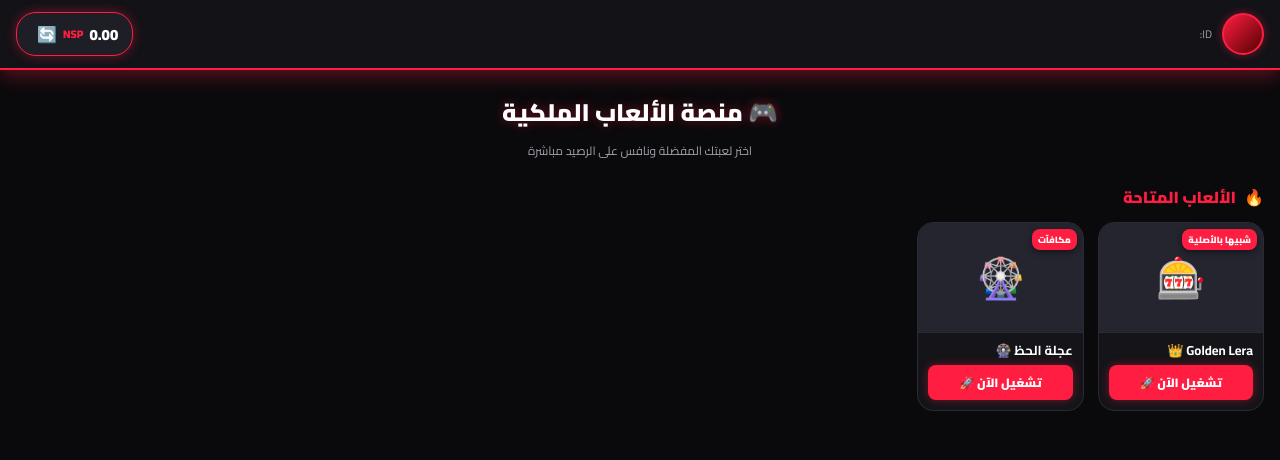
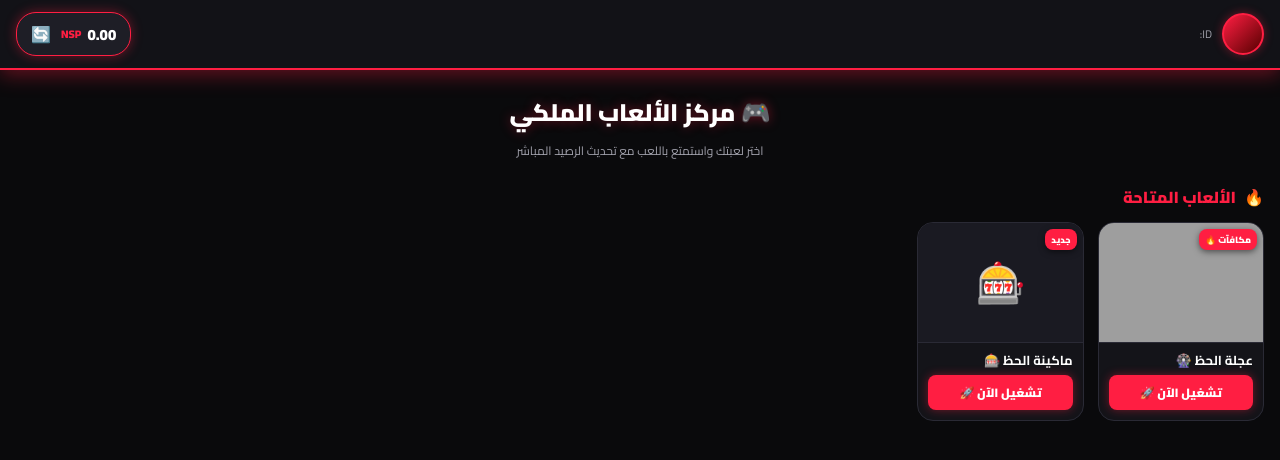
Before and after one commit to 1989muhammadz1989-droid/my.bot, a Flask app: page / in a window 1280 px wide. Shown: the top 460 px of the page. Run offline with Flask 3, Linux system fonts and the light colour scheme; some libraries are stand-ins or nearby versions; grey boxes are pictures that could not be loaded.

Commit message:
Update index.html

```diff
--- a/templates/index.html
+++ b/templates/index.html
@@ -112,6 +112,20 @@
             font-weight: 900;
         }
 
+        .refresh-btn {
+            background: none;
+            border: none;
+            color: var(--red-main);
+            font-size: 16px;
+            cursor: pointer;
+            margin-right: 4px;
+            transition: transform 0.3s;
+        }
+
+        .refresh-btn:active {
+            transform: rotate(180deg);
+        }
+
         /* --- البانر والترحيب --- */
         .hero {
             padding: 20px 16px 10px;
@@ -169,14 +183,20 @@
 
         .game-thumb {
             width: 100%;
-            height: 110px;
-            background: #252530;
+            height: 120px;
+            background: #1a1a22;
             display: flex;
             align-items: center;
             justify-content: center;
-            font-size: 40px;
             position: relative;
             border-bottom: 1px solid var(--border-dark);
+            overflow: hidden;
+        }
+
+        .game-thumb img {
+            width: 100%;
+            height: 100%;
+            object-fit: cover;
         }
 
         .game-tag {
@@ -190,6 +210,7 @@
             padding: 2px 6px;
             border-radius: 8px;
             box-shadow: 0 2px 6px rgba(0,0,0,0.5);
+            z-index: 2;
         }
 
         .game-info {
@@ -226,7 +247,7 @@
             background: var(--red-hover);
         }
 
-        /* --- مشغل الألعاب (Iframe Fullscreen/Modal) --- */
+        /* --- مشغل الألعاب --- */
         .game-player-modal {
             display: none;
             position: fixed;
@@ -262,21 +283,11 @@
             border: none;
             flex-grow: 1;
         }
-
-        /* --- زر Refresh --- */
-        .refresh-btn {
-            background: none;
-            border: none;
-            color: var(--red-main);
-            font-size: 16px;
-            cursor: pointer;
-            margin-left: 6px;
-        }
     </style>
 </head>
 <body>
 
-    <!-- الهيدر العلوي -->
+    <!-- الهيدر -->
     <div class="header">
         <div class="user-profile">
             <div class="avatar" id="uAvatar">U</div>
@@ -294,17 +305,17 @@
 
     <!-- البانر -->
     <div class="hero">
-        <h1>🎮 منصة الألعاب الملكية</h1>
-        <p>اختر لعبتك المفضلة ونافس على الرصيد مباشرة</p>
+        <h1>🎮 مركز الألعاب الملكي</h1>
+        <p>اختر لعبتك واستمتع باللعب مع تحديث الرصيد المباشر</p>
     </div>
 
-    <!-- شبكة الألعاب -->
+    <!-- قائمة الألعاب -->
     <div class="section-title">
         <span>🔥</span> الألعاب المتاحة
     </div>
 
     <div class="games-grid" id="gamesGrid">
-        <!-- يتم إدراج الألعاب ديناميكياً هنا -->
+        <!-- يتم تحميل الكروت هنا عبر JavaScript -->
     </div>
 
     <!-- شاشة تشغيل اللعبة -->
@@ -325,31 +336,34 @@
             tg.ready();
         }
 
-        // بيانات المستخدم الافتراضية
-        let currentUser = {
+        const currentUser = {
             id: tg?.initDataUnsafe?.user?.id || "demo_user",
             name: tg?.initDataUnsafe?.user?.first_name || "لاعب تجريبي"
         };
 
-        // 1. قائمة الألعاب المتاحة (يمكنك إضافة أي لعبة هنا بسهولة)
+        // ==========================================
+        // قائمة الألعاب (يمكنك التعديل والإضافة هنا)
+        // ==========================================
         const GAMES_LIST = [
             {
-                id: "golden_lera",
-                title: "Golden Lera 👑",
-                icon: "🎰",
-                tag: "شبيها بالأصلية",
-                url: "https://your-username.github.io/golden-lera.html" // ضع رابط لعبتك هنا
+                id: "wheel_game",
+                title: "عجلة الحظ 🎡",
+                image: "https://i.imgur.com/v8R2K1x.jpg", // رابط صورة الغلاف
+                icon: "🎡",                               // إيموجي بديل في حال عدم وجود صورة
+                tag: "مكافآت 🔥",
+                url: "./games/wheel/index.html"           // مسار اللعبة داخل مجلد فرعي
             },
             {
-                id: "spin_wheel",
-                title: "عجلة الحظ 🎡",
-                icon: "🎡",
-                tag: "مكافآت",
-                url: "https://your-username.github.io/wheel.html"
+                id: "slot_game",
+                title: "ماكينة الحظ 🎰",
+                image: "",                                // اتركها فارغة لاستخدام الإيموجي
+                icon: "🎰",
+                tag: "جديد",
+                url: "./games/slots/index.html"
             }
         ];
 
-        // 2. جلب بيانات ورصيد المستخدم من السيرفر الخاص بك
+        // جلب بيانات ورصيد المستخدم من السيرفر
         async function fetchUserData() {
             document.getElementById('uName').innerText = currentUser.name;
             document.getElementById('uId').innerText = `ID: ${currentUser.id}`;
@@ -372,11 +386,11 @@
                     }
                 }
             } catch (error) {
-                console.warn("تعذر الاتصال بالسيرفر مباشرة، سيتم استخدام وضع العرض:", error);
+                console.warn("تعذر جلب الرصيد من السيرفر:", error);
             }
         }
 
-        // 3. عرض الألعاب في الصفحة
+        // عرض الألعاب في الصفحة
         function renderGames() {
             const grid = document.getElementById('gamesGrid');
             grid.innerHTML = '';
@@ -386,9 +400,14 @@
                 card.className = 'game-card';
                 card.onclick = () => openGamePlayer(game.title, game.url);
 
+                // استخدام الصورة إن وجدت، وإلا استخدام الإيموجي
+                const thumbHTML = game.image && game.image.trim() !== ""
+                    ? `<img src="${game.image}" alt="${game.title}" onerror="this.parentElement.innerHTML='<span style=\\'font-size:40px;\\'>${game.icon || '🎮'}</span>'">`
+                    : `<span style="font-size: 40px;">${game.icon || "🎮"}</span>`;
+
                 card.innerHTML = `
                     <div class="game-thumb">
-                        ${game.icon}
+                        ${thumbHTML}
                         <span class="game-tag">${game.tag}</span>
                     </div>
                     <div class="game-info">
@@ -400,21 +419,21 @@
             });
         }
 
-        // 4. فتح وتشغيل اللعبة داخل المودال
+        // فتح اللعبة
         function openGamePlayer(title, url) {
             document.getElementById('activeGameTitle').innerText = title;
             document.getElementById('gameFrame').src = url;
             document.getElementById('playerModal').style.display = 'flex';
         }
 
-        // 5. إغلاق اللعبة وتحديث الرصيد عند الخروج
+        // إغلاق اللعبة وتحديث الرصيد
         function closeGamePlayer() {
             document.getElementById('gameFrame').src = '';
             document.getElementById('playerModal').style.display = 'none';
-            fetchUserData(); // إعادة جلب الرصيد للتحديث
+            fetchUserData();
         }
 
-        // التشغيل عند الفتح
+        // تشغيل التهيئة
         fetchUserData();
         renderGames();
     </script>
```
